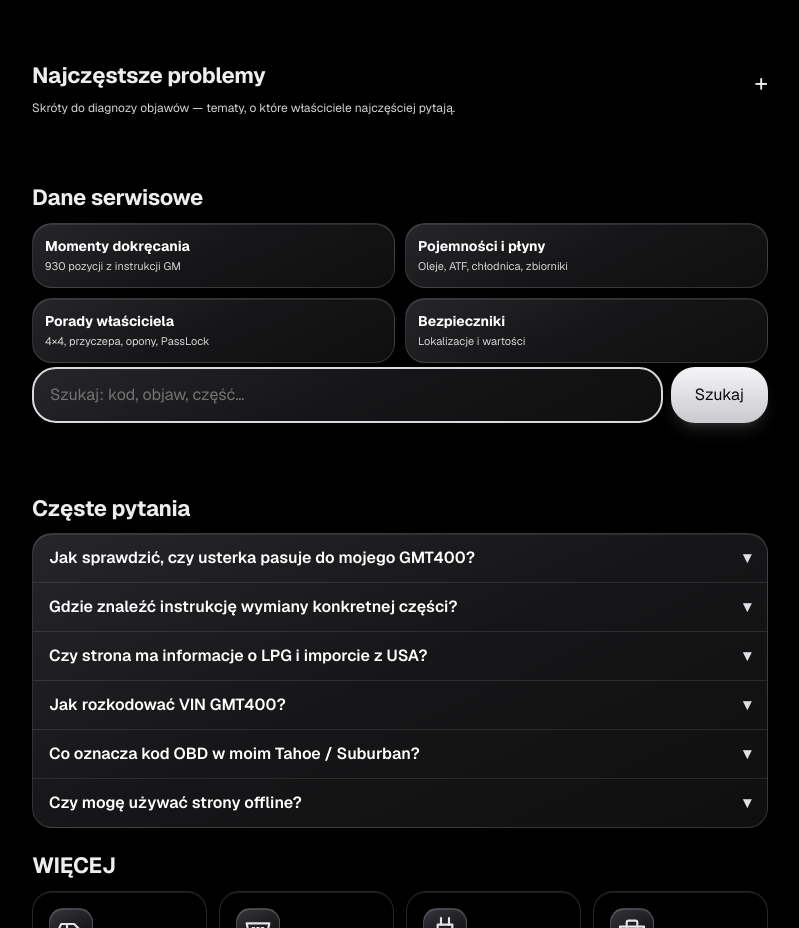
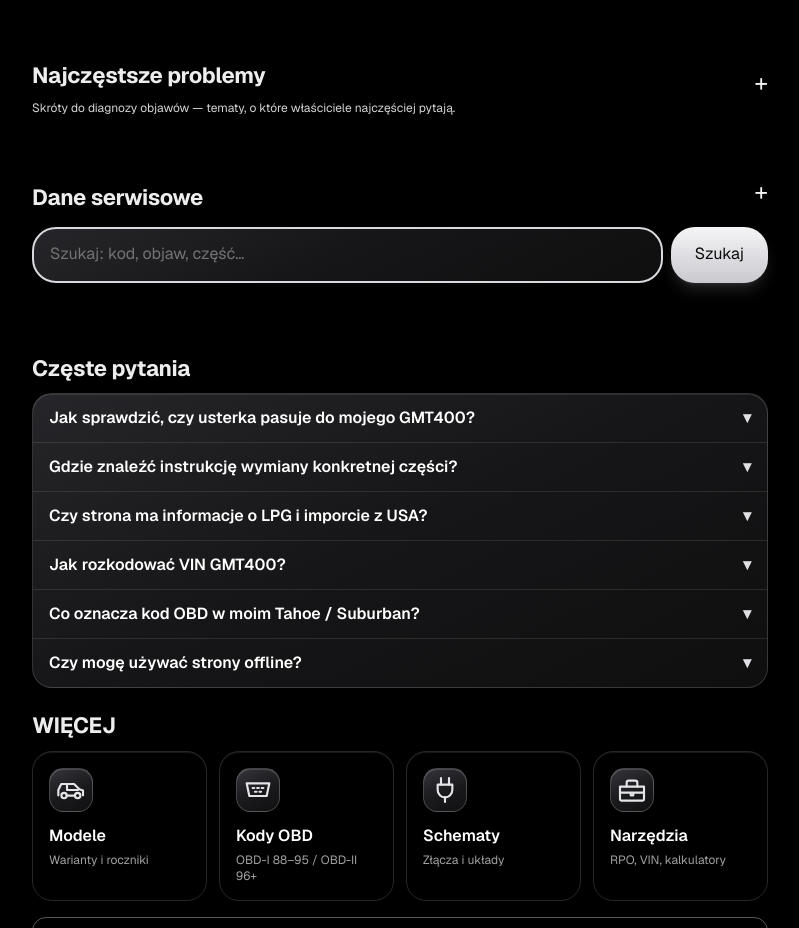
Before and after one commit to tsrc4mm9gg-netizen/gmt400-app, a Next.js app: page / in a window 1280 px wide. Shown: the part 2120-3048 px from the top of the page, without its empty margins (240-1039 px from the left). Built offline with nearby package versions, Linux system fonts and the light colour scheme.

Commit message:
feat: make HomeTorque collapsible

```diff
--- a/src/app/HomeTorque.tsx
+++ b/src/app/HomeTorque.tsx
@@ -1,4 +1,6 @@
+'use client';
 import Link from 'next/link';
+import CollapsibleSection from './ui/CollapsibleSection';
 
 const ITEMS = [
   { title: 'Momenty dokręcania', desc: '930 pozycji z instrukcji GM', href: '/momenty-dokrecania' },
@@ -9,9 +11,12 @@ const ITEMS = [
 
 export default function HomeTorque() {
   return (
-    <section aria-labelledby="home-torque-title" className="px-4 pt-6">
-      <h2 id="home-torque-title" className="text-xl font-bold text-white">Dane serwisowe</h2>
-      <ul className="mt-3 grid grid-cols-2 gap-2.5">
+    <CollapsibleSection
+      title="Dane serwisowe"
+      id="home-torque"
+      defaultOpen={false}
+    >
+      <ul className="grid grid-cols-2 gap-2.5">
         {ITEMS.map(item => (
           <li key={item.title}>
             <Link href={item.href} className="flex h-full flex-col rounded-2xl border border-white/15 bg-neutral-900 p-3 transition hover:border-silver-500">
@@ -21,6 +26,6 @@ export default function HomeTorque() {
           </li>
         ))}
       </ul>
-    </section>
+    </CollapsibleSection>
   );
 }
```
